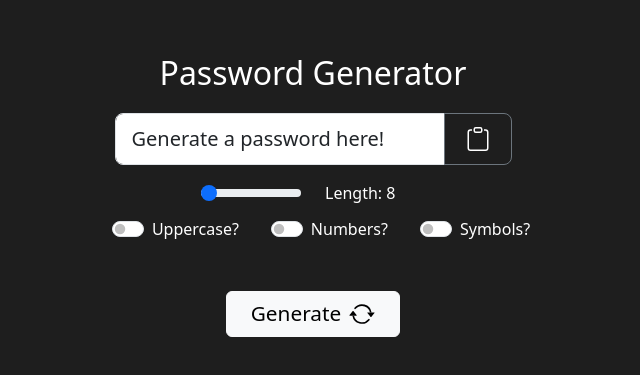
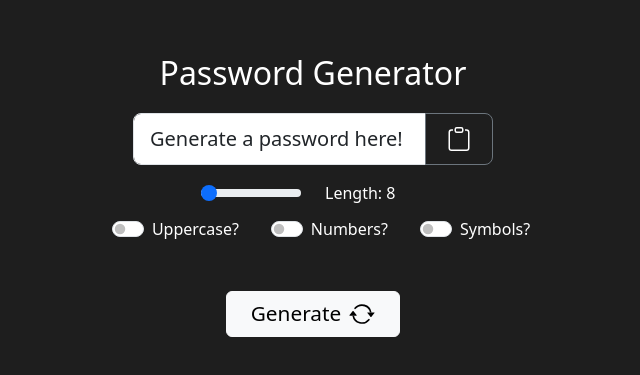
Before and after one commit to mohamad-jamil/pseudopass, a React (Vite) app: page / in a window 1280 px wide. Shown: the part 207-582 px from the top of the page, without its empty margins (327-967 px from the left). Built offline with nearby package versions, Linux system fonts and the light colour scheme.

Commit message:
Move password-display styling to App.css

```diff
--- a/src/App.css
+++ b/src/App.css
@@ -6,3 +6,7 @@ body {
   font-size: 2rem;
   position: relative;
 }
+
+.password-display {
+  width: 30vw;
+}
--- a/src/components/PasswordDisplay/PasswordDisplay.css
+++ b/src/components/PasswordDisplay/PasswordDisplay.css
@@ -1,7 +1,3 @@
-.input-group .form-control {
-  width: 30vw;
-}
-
 .input-group svg {
   margin: 5px;
 }
```
